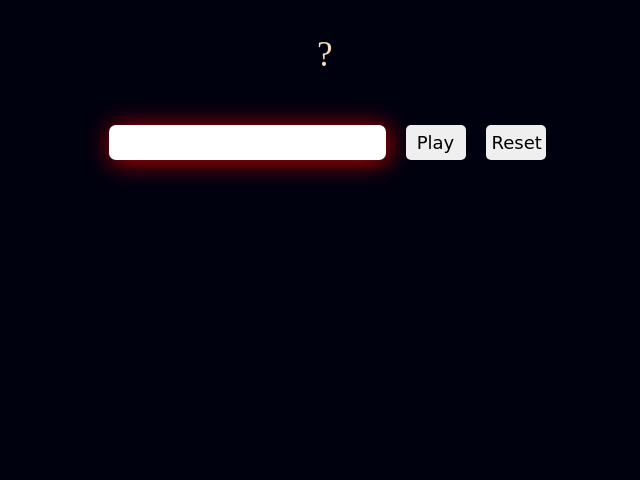
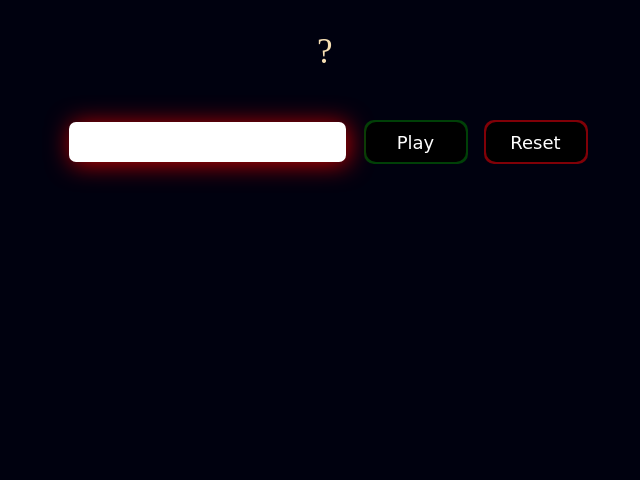
Before and after one commit to dhalcin/Guess-Game, a plain HTML site: page Guess-Javascript/index.html in a window 1280 px wide. Shown: the part 320-800 px from the top of the page, without its empty margins (313-953 px from the left). Drawn offline with Linux system fonts and the light colour scheme; a web font is replaced by a local one.

Commit message:
style buttons

```diff
--- a/Guess-Javascript/style.css
+++ b/Guess-Javascript/style.css
@@ -1,4 +1,8 @@
 @import url('https://fonts.googleapis.com/css2?family=Caprasimo&display=swap');
+
+* {
+    box-sizing: border-box;
+}
 
 body {
     margin: 0px;
@@ -18,6 +22,7 @@ body {
     align-items: center;
     width: 500px;
     height: 500px;
+    position: relative;
 }
 
 p {
@@ -51,26 +56,63 @@ input {
     box-shadow: 2px 2px 25px rgba(200, 2, 0, 1);
 }
 
-button {
-    text-align: center;
-    border-radius: 5px;
-    border: transparent;
-    font-family: 'Caprasimo', cursive;
-    font-size: 18px;
+
+input:focus {
+    font-weight: 550;
 }
 
 #Play, #Reset {
-    width: 60px;
+    background: #000;
+    width: 100px;
+    height: 40px;
+    cursor: pointer;
+    text-align: center;
+    border-radius: 10px;
+    border: none;
+    font-family: 'Caprasimo', cursive;
+    font-size: 18px;
+    position: relative;
+    color: #fff;
 }
 
-#Play:hover {
+#Play:active {
+    opacity: 0.8;
+}
+
+#Play::before {
+    position: absolute;
+    content: '';
+    background: green;
+    width: calc(100% + 4px);
+    height: calc(100% + 4px);
+    top: -2px;
+    left: -2px;
+    z-index: -1;
+    border-radius: 10px;
+    opacity: 0.5;
+}
+
+#Reset::before {
+    position: absolute;
+    content: '';
+    background: red;
+    width: calc(100% + 4px);
+    height: calc(100% + 4px);
+    top: -2px;
+    left: -2px;
+    z-index: -1;
+    border-radius: 10px;
+    opacity: 0.5;
+}
+
+#Reset:active {
+    opacity: 0.8;
+}
+
+/*#Play:hover {
     background: #c31432;
 }
 
 #Reset:hover {
     background: #4a00e0;
-}
-
-input:focus {
-    font-weight: 550;
-}
+}*/
```
